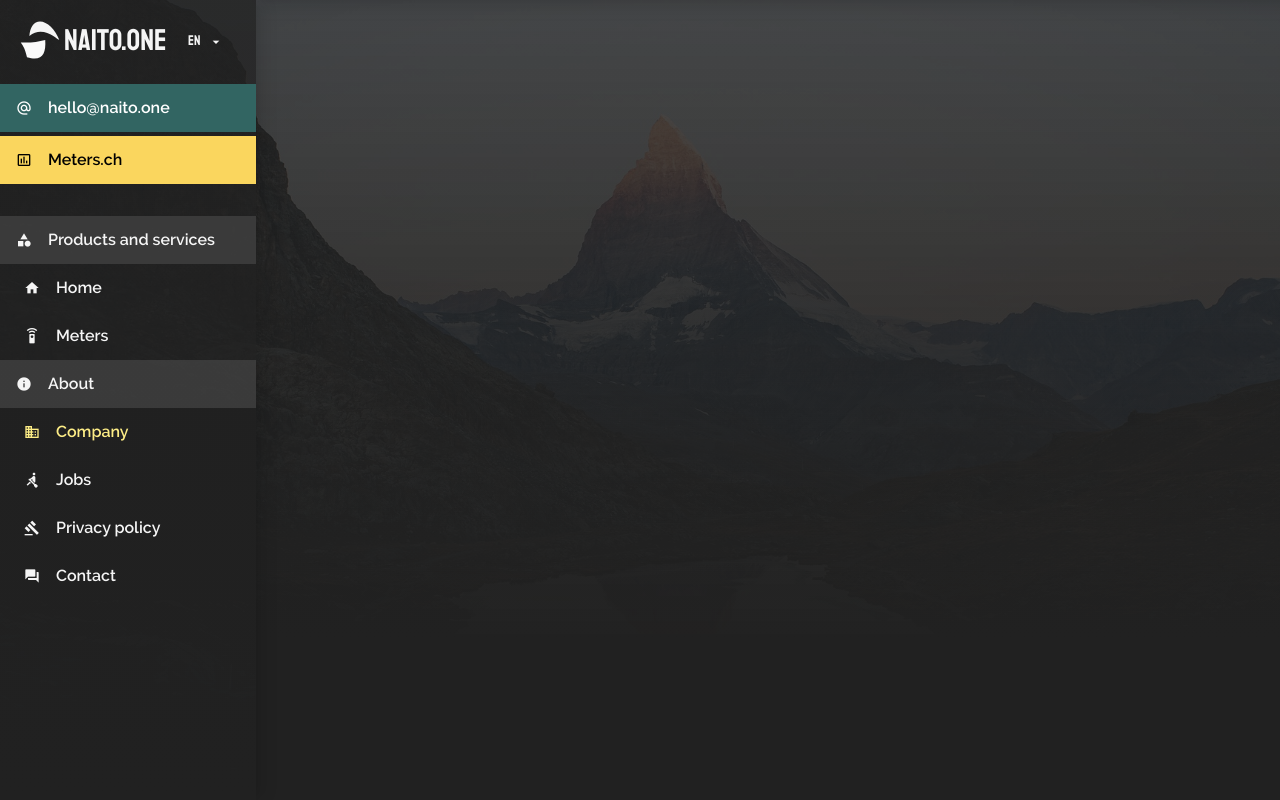
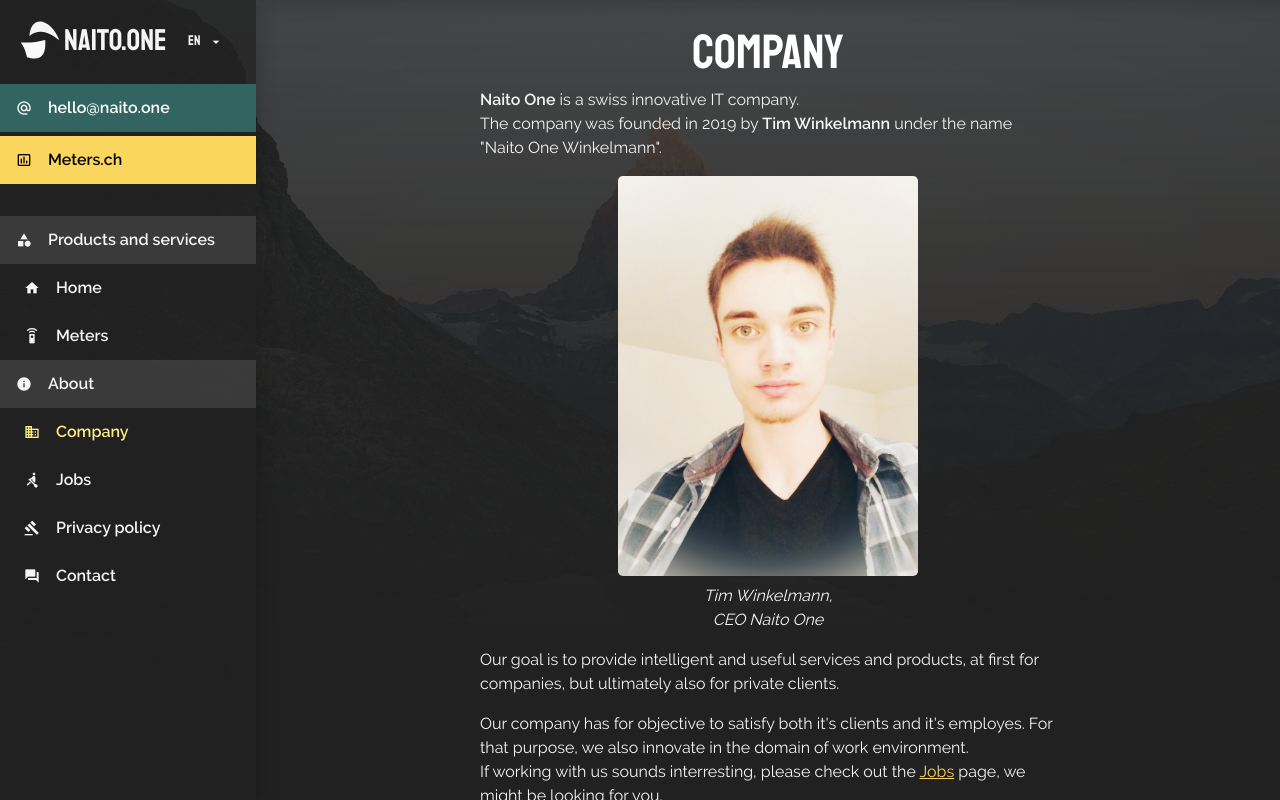
Before and after one commit to winktim/naito.one, a Nuxt app: page /company in a window 1280 px wide. Built offline with nearby package versions, Linux system fonts and the light colour scheme.

Commit message:
Replaced markdown with vue Finished company page

```diff
--- a/assets/scss/marked.scss
+++ b/assets/scss/marked.scss
@@ -13,19 +13,19 @@
     @apply mb-4;
   }
 
-  img {
-    @apply max-w-full rounded-md mb-2;
+  figure {
+    @apply flex flex-col items-center mb-4;
 
-    @media (min-width: theme('screens.sm')) {
-      max-width: 300px;
+    > img {
+      @apply max-w-full rounded-md mb-2;
+
+      @media (min-width: theme('screens.sm')) {
+        max-width: 300px;
+      }
     }
-  }
 
-  blockquote {
-    @apply flex justify-center italic;
-
-    > p {
-      @apply flex flex-col items-center text-center;
+    > caption {
+      @apply italic;
     }
   }
 
--- a/locales/en/company.md
+++ /dev/null
@@ -1 +0,0 @@
-# Company
--- /dev/null
+++ b/locales/en/company.vue
@@ -0,0 +1,36 @@
+<template>
+  <div lang="en">
+    <h1>Company</h1>
+
+    <p>
+      <strong>Naito One</strong> is a swiss innovative IT company.
+      <br />The company was founded in 2019 by
+      <strong>Tim Winkelmann</strong> under the name "Naito One Winkelmann".
+    </p>
+
+    <figure>
+      <img src="/images/human.jpg" alt="Photo of the CEO" />
+      <caption>
+        Tim Winkelmann,
+        <br />CEO Naito One
+      </caption>
+    </figure>
+
+    <p>Our goal is to provide intelligent and useful services and products, at first for companies, but ultimately also for private clients.</p>
+
+    <p>
+      Our company has for objective to satisfy both it's clients and it's employes. For that purpose, we also innovate in the domain of work environment.
+      <br />If working with us sounds interresting, please check out the
+      <nuxt-link to="/jobs">Jobs</nuxt-link>&nbsp;page, we might be looking for you.
+    </p>
+
+    <h2>The Studio</h2>
+
+    <p>
+      As well as an IT service provider,
+      <strong>Naito One</strong> is also a digital creation studio.
+    </p>
+
+    <p>The studio's goal is to deliver custom products in the field of communication, such as video spots or posters, and to explore the emerging technologies to create content in innovative ways.</p>
+  </div>
+</template>
--- a/locales/fr/company.md
+++ /dev/null
@@ -1,19 +0,0 @@
-# Entreprise
-
-**Naito One** est une société suisse d’innovation informatique.<br />
-La société a été crée en 2019 par **Tim Winkelmann** comme raison individuelle sous le nom “Naito One Winkelmann”.
-
-> ![Photo](/images/human.jpg)
-> Tim Winkelmann,<br />
-> Directeur Naito One
-
-Notre but est de fournir des prestations et produits intélligents et utiles, accessibles dans un premier temps aux entreprises puis également aux particuliers.
-
-Notre entreprise a pour but de satisfaire à la fois ses clients et ses employés. C’est pourquoi nous innovons également dans le domaine de l’environnement de travail.<br />
-Si travailler avec nous vous intéresse, jetez un oeil à la page [Emplois](/jobs), nous cherchons peut-être votre profil.
-
-## Le Studio
-
-En plus de ses prestations informatiques, Naito One est également un studio de créations numériques.
-
-Le but du studio est de servir des produits sur mesure dans le domaine de la communication, comme des spots vidéos ou des affiches et d’explorer les technologies émergentes afin de réaliser du contenu unique de manière innovante.
--- /dev/null
+++ b/locales/fr/company.vue
@@ -0,0 +1,36 @@
+<template>
+  <div lang="fr">
+    <h1>Entreprise</h1>
+
+    <p>
+      <strong>Naito One</strong> est une société suisse d’innovation informatique.
+      <br />La société a été crée en 2019 par
+      <strong>Tim Winkelmann</strong> comme raison individuelle sous le nom "Naito One Winkelmann".
+    </p>
+
+    <figure>
+      <img src="/images/human.jpg" alt="Photo du directeur" />
+      <caption>
+        Tim Winkelmann,
+        <br />Directeur Naito One
+      </caption>
+    </figure>
+
+    <p>Notre but est de fournir des prestations et produits intélligents et utiles, accessibles dans un premier temps aux entreprises puis également aux particuliers.</p>
+
+    <p>
+      Notre entreprise a pour but de satisfaire à la fois ses clients et ses employés. C’est pourquoi nous innovons également dans le domaine de l’environnement de travail.
+      <br />Si travailler avec nous vous intéresse, jetez un oeil à la page
+      <nuxt-link to="/jobs">Emplois</nuxt-link>, nous cherchons peut-être votre profil.
+    </p>
+
+    <h2>Le Studio</h2>
+
+    <p>
+      En plus de ses prestations informatiques,
+      <strong>Naito One</strong> est également un studio de créations numériques.
+    </p>
+
+    <p>Le but du studio est de servir des produits sur mesure dans le domaine de la communication, comme des spots vidéos ou des affiches et d’explorer les technologies émergentes afin de réaliser du contenu de manière innovante.</p>
+  </div>
+</template>
--- a/nuxt.config.js
+++ b/nuxt.config.js
@@ -68,9 +68,6 @@
       path.join(__dirname, './layouts/**/*.vue'),
       path.join(__dirname, './components/**/*.vue'),
     ]),
-    // whitelist for markdown
-    whitelist: ['.marked', 'h1', 'ul', 'ol', 'pre', 'code', 'blockquote'],
-    whitelistPatterns: [/\bhljs\S*/],
   },
 
   /*
@@ -86,29 +83,6 @@
     /*
      ** You can extend webpack config here
      */
-    extend(config, ctx) {
-      config.resolve.alias.locales = __dirname + '/locales'
-
-      config.module.rules.push({
-        test: /\.md/,
-        use: [
-          { loader: 'raw-loader' },
-          {
-            loader: 'markdownit-loader',
-            options: {
-              link_open: (tokens, idx, options, env, slf) => {
-                const token = tokens[idx]
-                token.attrs = token.attrs.map(attr => {
-                  if (attr[0] === 'href') attr[0] = 'to'
-                  return attr
-                })
-                return '<nuxt-link' + slf.renderAttrs(token) + '>'
-              },
-              link_close: () => '</nuxt-link>',
-            },
-          },
-        ],
-      })
-    },
+    extend(config, ctx) {},
   },
 }
--- a/package.json
+++ b/package.json
@@ -21,13 +21,11 @@
     "vue-i18n": "^8.11.2"
   },
   "devDependencies": {
-    "@nuxtjs/markdownit-loader": "^1.1.1",
     "cross-env": "^5.2.0",
     "lodash": "^4.17.11",
     "nodemon": "^1.18.9",
     "prettier": "^1.16.4",
     "push-dir": "^0.4.1",
-    "raw-loader": "^3.1.0",
     "tailwindcss": "^1.0.0"
   }
 }
--- a/pages/company.vue
+++ b/pages/company.vue
@@ -1,11 +1,11 @@
 <template>
   <section class="mt-4 marked">
-    <component :is="renderedMd"></component>
+    <component :is="localeContent"></component>
   </section>
 </template>
 <script>
-import en from 'locales/en/company.md'
-import fr from 'locales/fr/company.md'
+import en from '~/locales/en/company'
+import fr from '~/locales/fr/company'
 
 const content = {
   en,
@@ -33,15 +33,13 @@
       ],
     }
   },
+  components: { en, fr },
   computed: {
     title() {
       return this.$t('pages.company.title')
     },
-    renderedMd() {
-      return {
-        name: 'DynamicComponent',
-        template: content[this.$i18n.locale],
-      }
+    localeContent() {
+      return content[this.$i18n.locale]
     },
   },
 }
```
Also changed, not shown: 1 other file (tests, documents, lock files or other folders).
